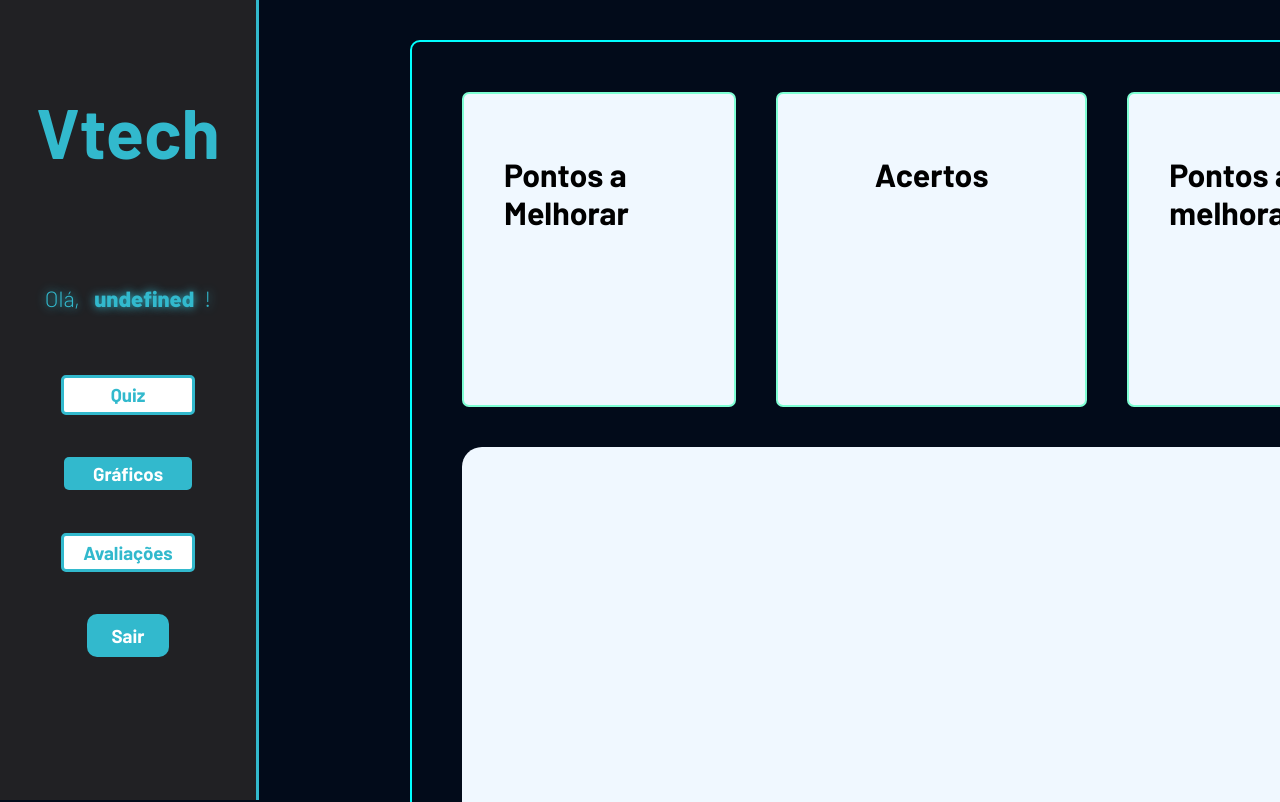
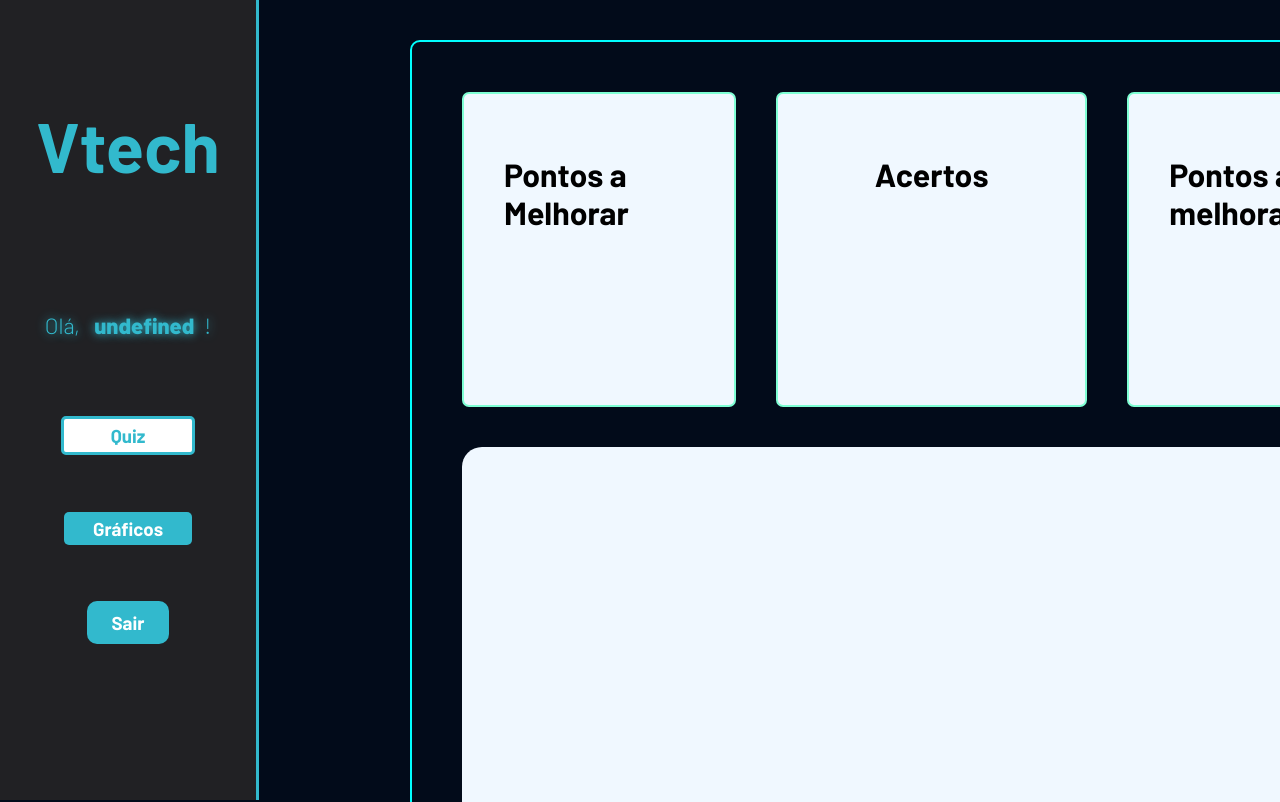
Before and after one commit to LucasVeneroso/Vtech-Projeto-Individual-Sptech, a website: page public/dashboard/dashboard.html in a window 1280 px wide. Shown: the top 802 px of the page. Drawn offline with nearby package versions, Linux system fonts and the light colour scheme.

Commit message:
refactor: retirada de redirecionamento da NavBar

```diff
--- a/public/dashboard/dashboard.html
+++ b/public/dashboard/dashboard.html
@@ -43,13 +43,6 @@
         <div class="btn-nav">
           <h3>Gráficos</h3>
         </div>
-
-        <div class="btn-nav-white">
-          <a href="./mural.html">
-            <h3>Avaliações</h3>
-          </a>
-        </div>
-
         <div class="btn-logout" onclick="limparSessao()">
           <h3>Sair</h3>
         </div>
```
Also changed, not shown: public/dashboard/quiz.html (+0 -6 lines).
